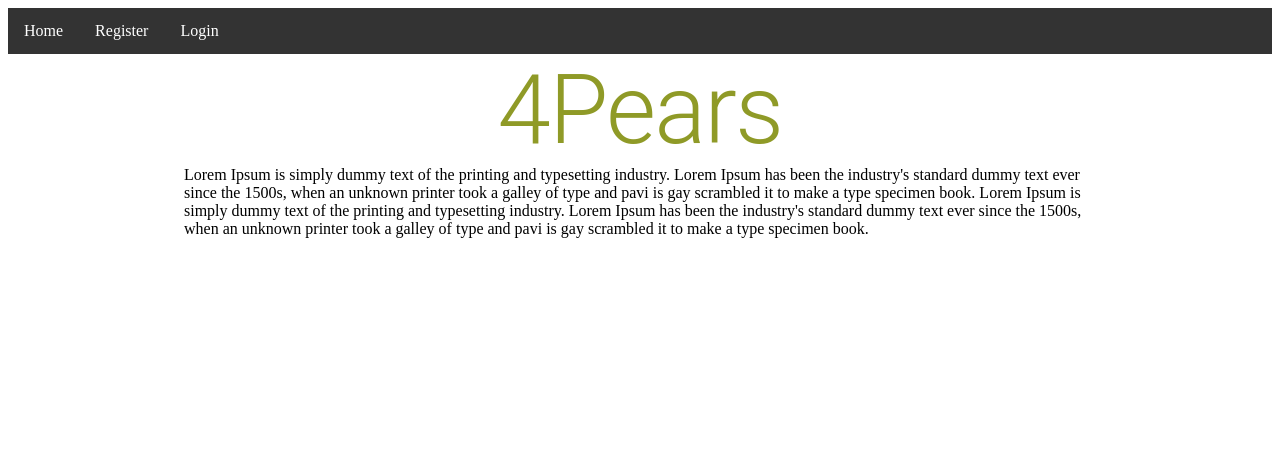
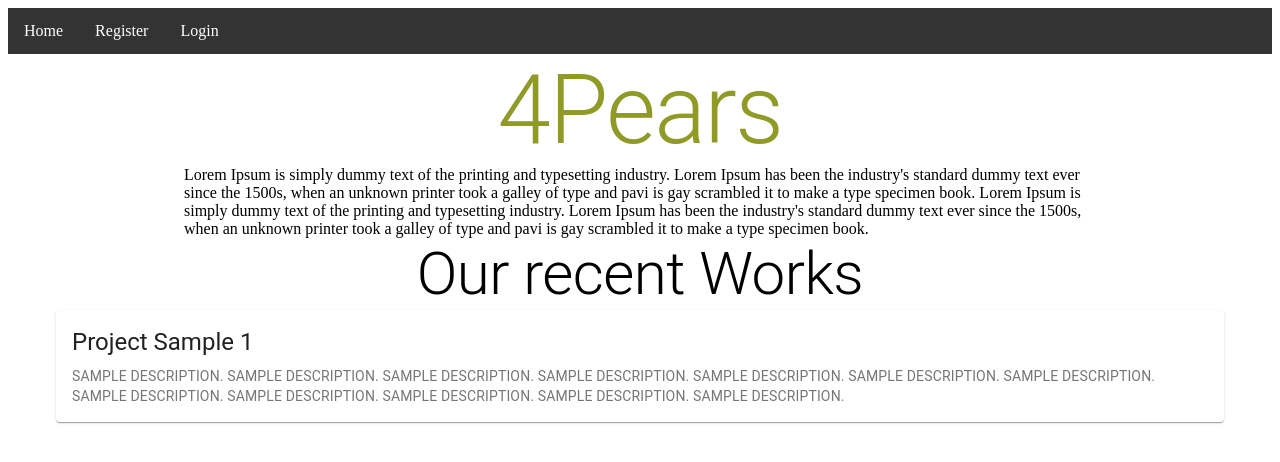
Before and after one commit to pavi102/agency-portfolio, a React (Create React App) app in the folder frontend/: page / in a window 1280 px wide. Shown: the top 462 px of the page. Built offline with nearby package versions, Linux system fonts and the light colour scheme; grey boxes are pictures that could not be loaded.

Commit message:
added project preview component

```diff
--- /dev/null
+++ b/frontend/src/components/ProjectPreview.js
@@ -0,0 +1,50 @@
+import React from 'react';
+import Typography from "@material-ui/core/Typography";
+import Grid from "@material-ui/core/Grid";
+import Card from "@material-ui/core/Card";
+import CardMedia from "@material-ui/core/CardMedia";
+import CardContent from "@material-ui/core/CardContent";
+import CardActionArea from "@material-ui/core/CardActionArea";
+import {makeStyles} from "@material-ui/core/styles";
+import Container from "@material-ui/core/Container";
+
+function ProjectPreview() {
+    let projectList = [{
+        title: "Project Sample 1",
+        previewImage: "https://liquidplanner-wpengine.netdna-ssl.com/wp-content/uploads/2019/04/HiRes-17.jpg",
+        description: "SAMPLE DESCRIPTION. SAMPLE DESCRIPTION. SAMPLE DESCRIPTION. SAMPLE DESCRIPTION. " +
+            "SAMPLE DESCRIPTION. SAMPLE DESCRIPTION. SAMPLE DESCRIPTION. SAMPLE DESCRIPTION. " +
+            "SAMPLE DESCRIPTION. SAMPLE DESCRIPTION. SAMPLE DESCRIPTION. SAMPLE DESCRIPTION. "
+    }]
+    return (
+        <Container maxWidth={"lg"}>
+            <Typography align={'center'} variant={'h2'}>
+                Our recent Works
+            </Typography>
+            <Grid container spacing={20}>
+                {projectList.map(project => {
+                    return (
+                        <Card>
+                            <CardActionArea>
+                                <CardMedia
+                                    image={project.previewImage}
+                                    title={project.title}
+                                />
+                                <CardContent>
+                                    <Typography gutterBottom variant="h5" component="h2">
+                                        {project.title}
+                                    </Typography>
+                                    <Typography variant="body2" color="textSecondary" component="p">
+                                        {project.description}
+                                    </Typography>
+                                </CardContent>
+                            </CardActionArea>
+                        </Card>
+                    )
+                })}
+            </Grid>
+        </Container>
+    );
+}
+
+export default ProjectPreview;
--- a/frontend/src/pages/Home.js
+++ b/frontend/src/pages/Home.js
@@ -2,6 +2,7 @@ import React from 'react'
 import Banner from "../components/Banner";
 import Container from "@material-ui/core/Container";
 import Typography from "@material-ui/core/Typography";
+import ProjectPreview from "../components/ProjectPreview";
 
 function Home() {
     return (
@@ -10,6 +11,7 @@ function Home() {
                 4Pears
             </Typography>
             <Banner/>
+            <ProjectPreview/>
         </Container>
     );
 }
```
Also changed, not shown: 1 other file (tests, documents, lock files or other folders).
